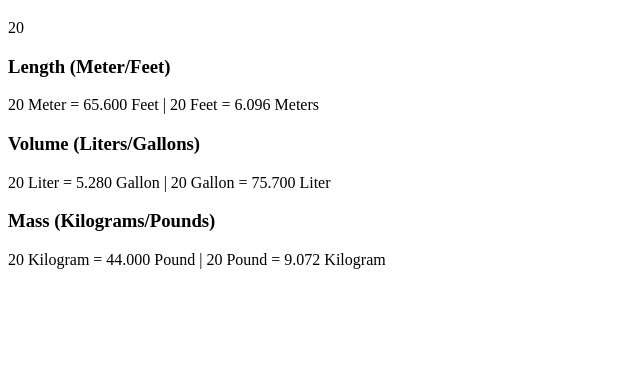
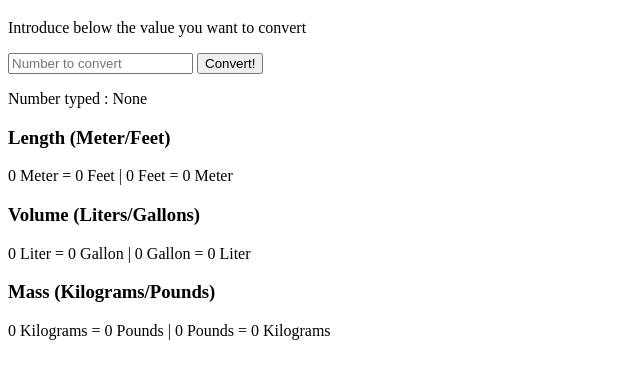
Before and after one commit to marianoeq/unit-convertor, a plain HTML site: page index.html in a window 1280 px wide. Shown: the part 61-440 px from the top of the page, without its empty margins (0-640 px from the left). Drawn offline with Linux system fonts and the light colour scheme.

Commit message:
functions implemented and running

```diff
--- a/index.html
+++ b/index.html
@@ -10,15 +10,22 @@
     <div class="container">
       <div class="sub-container">
         <h1>Unit Convertor</h1>
-            <p id="number-to-convert">0</p>
+        <p>Introduce below the value you want to convert</p>
+        <input
+          type="text"
+          id="value-to-convert"
+          placeholder="Number to convert"
+        />
+        <button type="submit" onclick="valueToConvert()">Convert!</button>
+        <p id="number-to-convert">Number typed : None</p>
       </div>
       <div class="render-container">
         <h3>Length (Meter/Feet)</h3>
-            <p id="length-el"></p>
+        <p id="length-el">0 Meter = 0 Feet | 0 Feet = 0 Meter</p>
         <h3>Volume (Liters/Gallons)</h3>
-            <p id="volume-el"></p>
+        <p id="volume-el">0 Liter = 0 Gallon | 0 Gallon = 0 Liter</p>
         <h3>Mass (Kilograms/Pounds)</h3>
-            <p id="mass-el"></p>
+        <p id="mass-el">0 Kilograms = 0 Pounds | 0 Pounds = 0 Kilograms</p>
       </div>
     </div>
 
--- a/index.js
+++ b/index.js
@@ -1,35 +1,31 @@
-//create the variable for the number to be converted
- let number = 20;
-
-//select each element responsible for rendering and store it in a variable
-    let numberToConvert = document.getElementById("number-to-convert")
-    numberToConvert.textContent = number;
-
+let numberToConvert = document.getElementById("number-to-convert");
 
 let lengthEl = document.getElementById("length-el");
 let volumeEl = document.getElementById("volume-el");
 let massEl = document.getElementById("mass-el");
 
-    //Create 3 functions: one for each conversion
+function valueToConvert() {
+  let number = document.getElementById("value-to-convert").value;
+  console.log(numberToConvert.textContent =`Number typed: ${number}`);
 
-        function lengthConversion(){
-            let meterToFeet = (number * 3.28).toFixed(3)
-            let feetToMeter = (number * 0.3048).toFixed(3)
-            lengthEl.textContent = `${number} Meter = ${meterToFeet} Feet | ${number} Feet = ${feetToMeter} Meters`
+  function lengthConversion() {
+    let meterToFeet = (number * 3.28).toFixed(3);
+    let feetToMeter = (number * 0.3048).toFixed(3);
+    lengthEl.textContent = `${number} Meters = ${meterToFeet} Feet | ${number} Feet = ${feetToMeter} Meters`;
   }
-        lengthConversion()
-        function volumeConversion(){
-            let literToGallon = (number * 0.264).toFixed(3)
-            let gallonToLiter = (number * 3.785).toFixed(3)
-            volumeEl.textContent = `${number} Liter = ${literToGallon} Gallon | ${number} Gallon = ${gallonToLiter} Liter`
+  lengthConversion();
+  function volumeConversion() {
+    let literToGallon = (number * 0.264).toFixed(3);
+    let gallonToLiter = (number * 3.785).toFixed(3);
+    volumeEl.textContent = `${number} Liters = ${literToGallon} Gallons | ${number} Gallon = ${gallonToLiter} Liters`;
   }
-        volumeConversion()
-        function massConversion(){
-            let kilosToPounds = (number * 2.2).toFixed(3)
-            let poundsToKilos = (number / 2.2046).toFixed(3)
-            massEl.textContent = `${number} Kilogram = ${kilosToPounds} Pound | ${number} Pound = ${poundsToKilos} Kilogram`
+  volumeConversion();
+  function massConversion() {
+    let kilosToPounds = (number * 2.2).toFixed(3);
+    let poundsToKilos = (number / 2.2046).toFixed(3);
+    massEl.textContent = `${number} Kilograms = ${kilosToPounds} Pounds | ${number} Pounds = ${poundsToKilos} Kilograms`;
   }
-        massConversion()
+  massConversion();
 
-        //Inside each function do the math operartion with the number stored in the variable.
-        //render the result in the corresponding element.
+
+}
```
Lines whose indentation alone changed are shown as unchanged.
